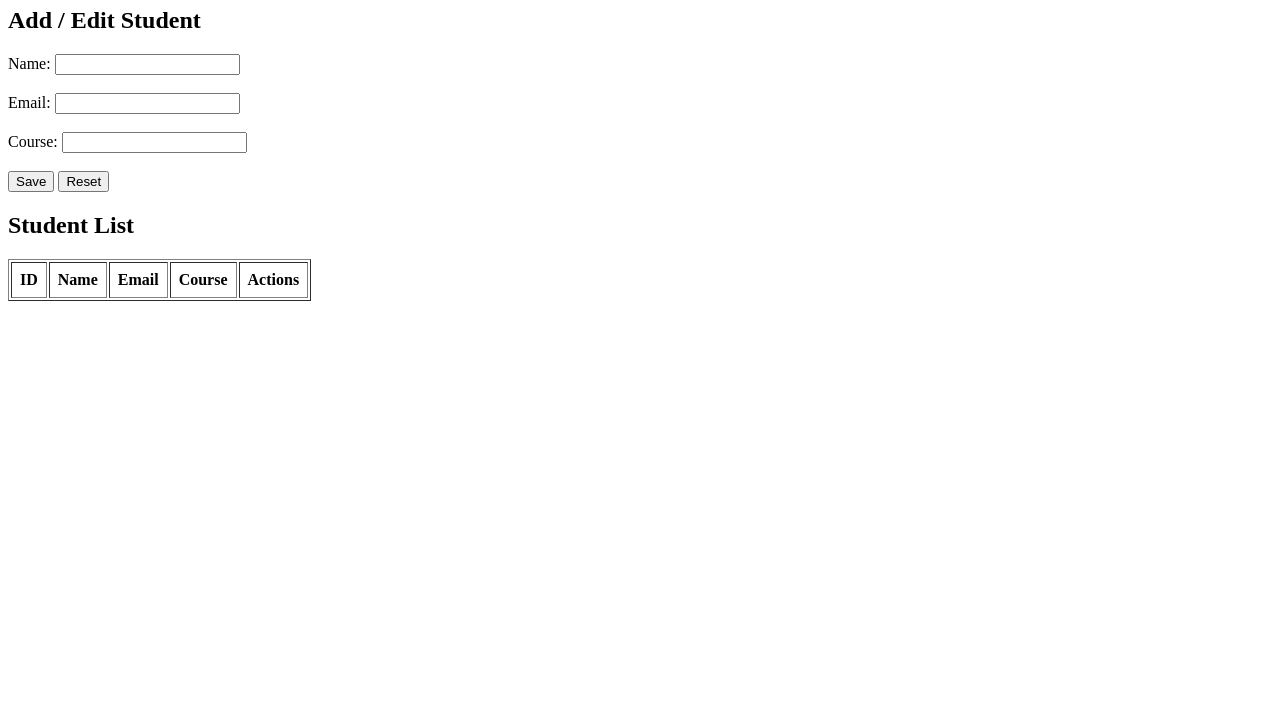
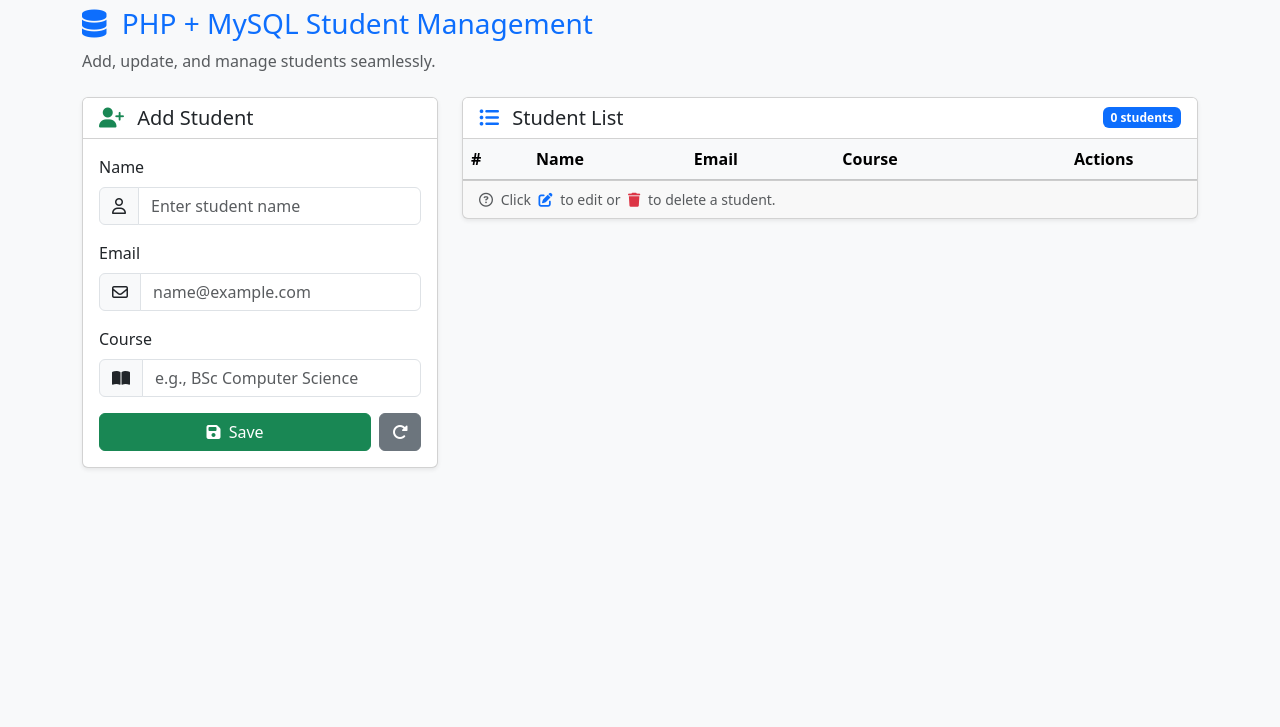
Before and after one commit to pgnaik/bootstrap-php-mysql-crud-app, a plain HTML site: page src/index.html in a window 1280 px wide. Shown: the part 73-800 px from the top of the page. Drawn offline with nearby package versions, Linux system fonts and the light colour scheme; no server answers; a small style sheet from the web is missing.

Commit message:
Update index.html

```diff
--- a/src/index.html
+++ b/src/index.html
@@ -1,46 +1,159 @@
 <!DOCTYPE html>
-<html>
+<html lang="en">
 <head>
+    <meta charset="UTF-8">
     <title>Student CRUD - PHP + MySQL</title>
-    <meta charset="UTF-8">
+
+    <!-- Bootstrap CSS (CDN) -->
+    <link
+        href="https://cdn.jsdelivr.net/npm/bootstrap@5.3.3/dist/css/bootstrap.min.css"
+        rel="stylesheet"
+        integrity="sha384-QWTKZyjpPEjISv5WaRU9OFeRpok6YctnYmDr5pNlyT2bRjXh0JMhjY6hW+ALEwIH"
+        crossorigin="anonymous"
+    >
+
+    <!-- Font Awesome (CDN) -->
+    <link
+        rel="stylesheet"
+        href="https://cdnjs.cloudflare.com/ajax/libs/font-awesome/6.5.2/css/all.min.css"
+        integrity="sha512-SnH5WK+bZxgPHs44uWIX+LLJAJ9/2PkT9IAtv3KX1aQGehGII0C9G2nM1LhXUqK6Q8WcJ6R9C4rj7LzYx04yA=="
+        crossorigin="anonymous"
+        referrerpolicy="no-referrer"
+    />
+
+    <meta name="viewport" content="width=device-width, initial-scale=1">
 </head>
-<body>
-    <h1>Student CRUD App (PHP + MySQL)</h1>
+<body class="bg-light">
 
-    <h2>Add / Edit Student</h2>
+    <!-- Navbar -->
+    <nav class="navbar navbar-expand-lg navbar-dark bg-primary mb-4">
+        <div class="container">
+            <a class="navbar-brand" href="#">
+                <i class="fa-solid fa-user-graduate me-2"></i>
+                Student CRUD App
+            </a>
+        </div>
+    </nav>
+
+    <div class="container mb-5">
+
+        <!-- Page header -->
+        <div class="row mb-4">
+            <div class="col">
+                <h1 class="h3 text-primary">
+                    <i class="fa-solid fa-database me-2"></i>
+                    PHP + MySQL Student Management
+                </h1>
+                <p class="text-muted mb-0">
+                    Add, update, and manage students seamlessly.
+                </p>
+            </div>
+        </div>
+
+        <div class="row g-4">
+            <!-- Form card -->
+            <div class="col-lg-4">
+                <div class="card shadow-sm">
+                    <div class="card-header bg-white">
+                        <h2 class="h5 mb-0">
+                            <i class="fa-solid fa-user-plus me-2 text-success"></i>
+                            <span id="formTitle">Add Student</span>
+                        </h2>
+                    </div>
+                    <div class="card-body">
                         <form id="studentForm">
                             <input type="hidden" id="studentId">
-        <label>
-            Name:
-            <input type="text" id="name" required>
-        </label><br><br>
-        <label>
-            Email:
-            <input type="email" id="email" required>
-        </label><br><br>
-        <label>
-            Course:
-            <input type="text" id="course" required>
-        </label><br><br>
-        <button type="submit">Save</button>
-        <button type="button" id="resetBtn">Reset</button>
+
+                            <div class="mb-3">
+                                <label for="name" class="form-label">Name</label>
+                                <div class="input-group">
+                                    <span class="input-group-text">
+                                        <i class="fa-regular fa-user"></i>
+                                    </span>
+                                    <input type="text" id="name" class="form-control" required placeholder="Enter student name">
+                                </div>
+                            </div>
+
+                            <div class="mb-3">
+                                <label for="email" class="form-label">Email</label>
+                                <div class="input-group">
+                                    <span class="input-group-text">
+                                        <i class="fa-regular fa-envelope"></i>
+                                    </span>
+                                    <input type="email" id="email" class="form-control" required placeholder="name@example.com">
+                                </div>
+                            </div>
+
+                            <div class="mb-3">
+                                <label for="course" class="form-label">Course</label>
+                                <div class="input-group">
+                                    <span class="input-group-text">
+                                        <i class="fa-solid fa-book-open"></i>
+                                    </span>
+                                    <input type="text" id="course" class="form-control" required placeholder="e.g., BSc Computer Science">
+                                </div>
+                            </div>
+
+                            <div class="d-flex gap-2">
+                                <button type="submit" class="btn btn-success flex-fill">
+                                    <i class="fa-solid fa-floppy-disk me-1"></i>
+                                    <span id="saveBtnText">Save</span>
+                                </button>
+                                <button type="button" id="resetBtn" class="btn btn-secondary">
+                                    <i class="fa-solid fa-rotate-right"></i>
+                                </button>
+                            </div>
                         </form>
+                    </div>
+                </div>
+            </div>
 
-    <h2>Student List</h2>
-    <table border="1" cellpadding="8">
-        <thead>
+            <!-- Table card -->
+            <div class="col-lg-8">
+                <div class="card shadow-sm">
+                    <div class="card-header bg-white d-flex justify-content-between align-items-center">
+                        <h2 class="h5 mb-0">
+                            <i class="fa-solid fa-list-ul me-2 text-primary"></i>
+                            Student List
+                        </h2>
+                        <span class="badge bg-primary" id="studentCountBadge">0 students</span>
+                    </div>
+                    <div class="card-body p-0">
+                        <div class="table-responsive">
+                            <table class="table table-hover mb-0 align-middle">
+                                <thead class="table-light">
                                     <tr>
-                <th>ID</th>
-                <th>Name</th>
-                <th>Email</th>
-                <th>Course</th>
-                <th>Actions</th>
+                                        <th scope="col">#</th>
+                                        <th scope="col">Name</th>
+                                        <th scope="col">Email</th>
+                                        <th scope="col">Course</th>
+                                        <th scope="col" class="text-center">Actions</th>
                                     </tr>
                                 </thead>
                                 <tbody id="studentTableBody">
+                                    <!-- Rows added by script.js -->
                                 </tbody>
                             </table>
+                        </div>
+                    </div>
+                    <div class="card-footer text-muted small">
+                        <i class="fa-regular fa-circle-question me-1"></i>
+                        Click <i class="fa-solid fa-pen-to-square text-primary mx-1"></i> to edit or
+                        <i class="fa-solid fa-trash text-danger mx-1"></i> to delete a student.
+                    </div>
+                </div>
+            </div>
+        </div>
+    </div>
 
+    <!-- Bootstrap JS (optional, for components like modals if you add later) -->
+    <script
+        src="https://cdn.jsdelivr.net/npm/bootstrap@5.3.3/dist/js/bootstrap.bundle.min.js"
+        integrity="sha384-YvpcrYf0tY3lHB60NNkmXc5s9fDVZLESaAA55NDzOxhy9GkcIdslK1eN7N6jIeHz"
+        crossorigin="anonymous"
+    ></script>
+
+    <!-- Your existing script -->
     <script src="script.js"></script>
 </body>
 </html>
```
Lines whose indentation alone changed are shown as unchanged.
